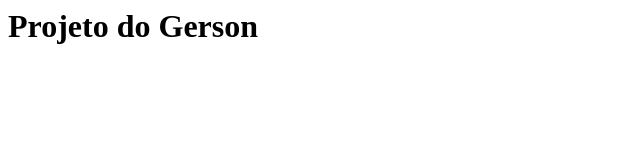
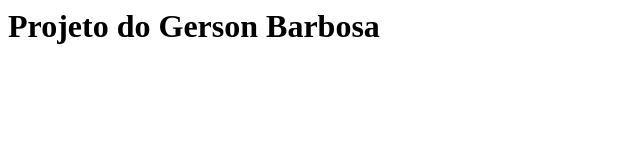
Before and after one commit to gersonbarbosa/curso-git, a plain HTML site: page index.html in a window 1280 px wide. Shown: the whole page, without its empty margins (0-640 px from the left). Drawn offline with Linux system fonts and the light colour scheme.

Commit message:
Alterado titulo da pagina

```diff
--- a/index.html
+++ b/index.html
@@ -2,6 +2,6 @@
 	<head>
 	</head>
 	<body>
-		<h1>Projeto do Gerson</h1>
+		<h1>Projeto do Gerson Barbosa</h1>
 	</body>
 </html>
```
